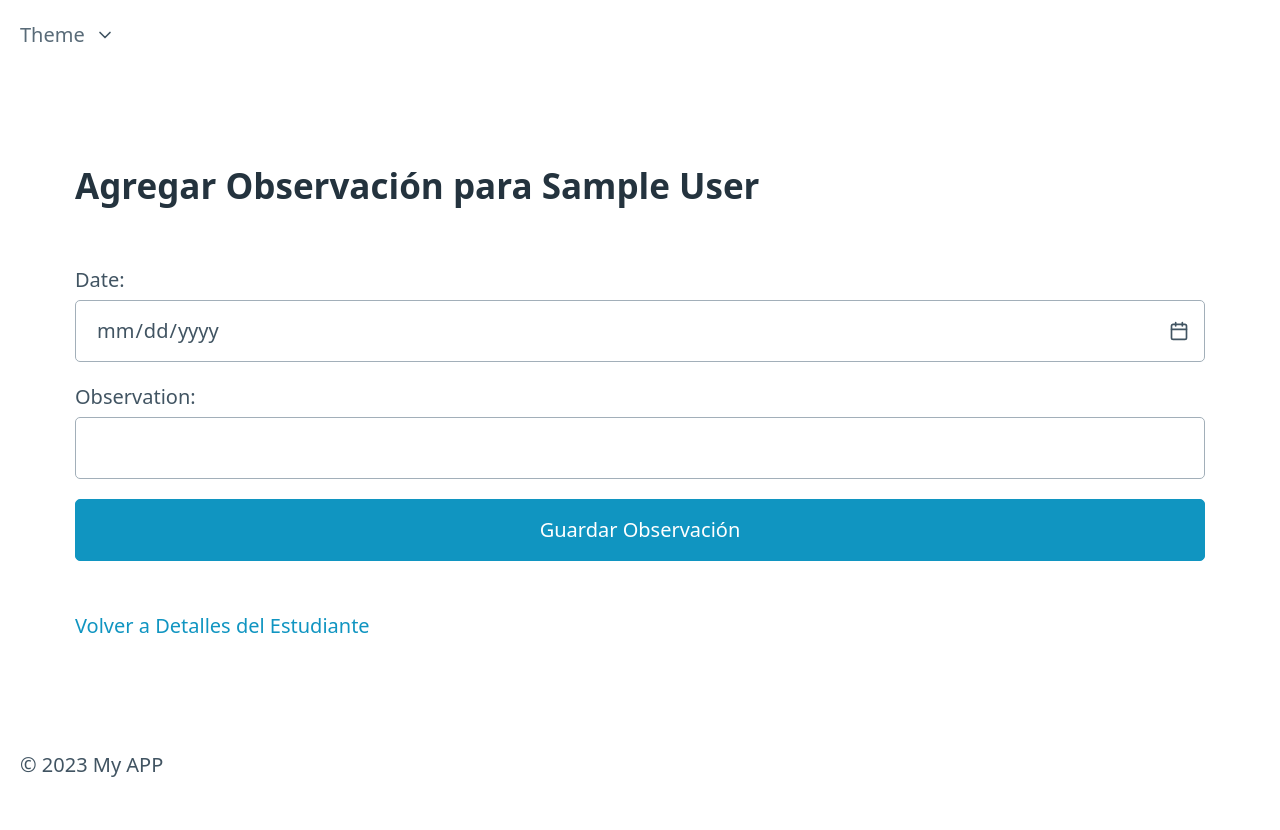
After one commit to juanpfrancos/eduapp, a Django app: page /students/1/add_observation/ in a window 1280 px wide. The commit adds this page. Run offline with Django 4.2, Linux system fonts and the light colour scheme; tables that the repository leaves empty hold one stand-in row (values such as "Sample post").

Commit message:
Add observation form.

```diff
--- a/eduapp/students/forms.py
+++ b/eduapp/students/forms.py
@@ -1,7 +1,12 @@
 from django import forms
-from .models import Student
+from .models import Student, Observations
 
 class StudentForm(forms.ModelForm):
     class Meta:
         model = Student
         fields = '__all__'
+
+class ObservationsForm(forms.ModelForm):
+    class Meta:
+        model = Observations
+        fields = ['date', 'observation']
--- a/eduapp/students/models.py
+++ b/eduapp/students/models.py
@@ -8,3 +8,11 @@ class Student(models.Model):
     rh = models.CharField(max_length=2)
     alergies = models.CharField(max_length=100)
     medications = models.CharField(max_length=100)
+
+    def get_observations(self):
+        return Observations.objects.filter(student=self)
+
+class Observations(models.Model):
+    student = models.ForeignKey(Student, on_delete=models.CASCADE)
+    date = models.DateField()
+    observation = models.CharField(max_length=100)
--- /dev/null
+++ b/eduapp/students/templates/add_observation.html
@@ -0,0 +1,13 @@
+{% extends 'base.html' %}
+
+{% block content %}
+  <h2>Agregar Observación para {{ student.name }}</h2>
+  <form method="post">
+    {% csrf_token %}
+    {{ form.date.label_tag }}
+    <input type="date" name="{{ form.date.name }}" value="{% if form.date.value %}{{ now|date:"Y-m-d" }}{% endif %}" required>
+    {{ form.observation.label_tag }} {{ form.observation }}
+    <button type="submit">Guardar Observación</button>
+  </form>
+  <a href="{% url 'student_detail' pk=student.id %}">Volver a Detalles del Estudiante</a>
+{% endblock %}
--- a/eduapp/students/urls.py
+++ b/eduapp/students/urls.py
@@ -1,7 +1,10 @@
 from django.urls import path
-from .views import student_list, student_detail, student_create, student_update, student_delete
+from .views.student_views import student_list, student_detail, student_create, student_update, student_delete
+from .views.observation_views import add_observation
+
 
 urlpatterns = [
+    path('students/<int:student_id>/add_observation/', add_observation, name='add_observation'),
     path('students/', student_list, name='student_list'),
     path('students/<int:pk>/', student_detail, name='student_detail'),
     path('students/create/', student_create, name='student_create'),
--- /dev/null
+++ b/eduapp/students/views/observation_views.py
@@ -0,0 +1,18 @@
+from django.shortcuts import render, get_object_or_404, redirect
+from ..models import Student
+from ..forms import ObservationsForm
+
+def add_observation(request, student_id):
+    student = get_object_or_404(Student, pk=student_id)
+
+    if request.method == 'POST':
+        form = ObservationsForm(request.POST)
+        if form.is_valid():
+            observation = form.save(commit=False)
+            observation.student = student
+            observation.save()
+            return redirect('student_detail', pk=student_id)
+    else:
+        form = ObservationsForm()
+
+    return render(request, 'add_observation.html', {'form': form, 'student': student})
```
Also changed, not shown: eduapp/students/templates/student_detail.html (+27 -0 lines), eduapp/students/views/student_views.py (renamed from eduapp/students/views.py, +4 -3 lines), eduapp/students/migrations/0003_observations.py (added), eduapp/students/templates/attendance.html (deleted).
